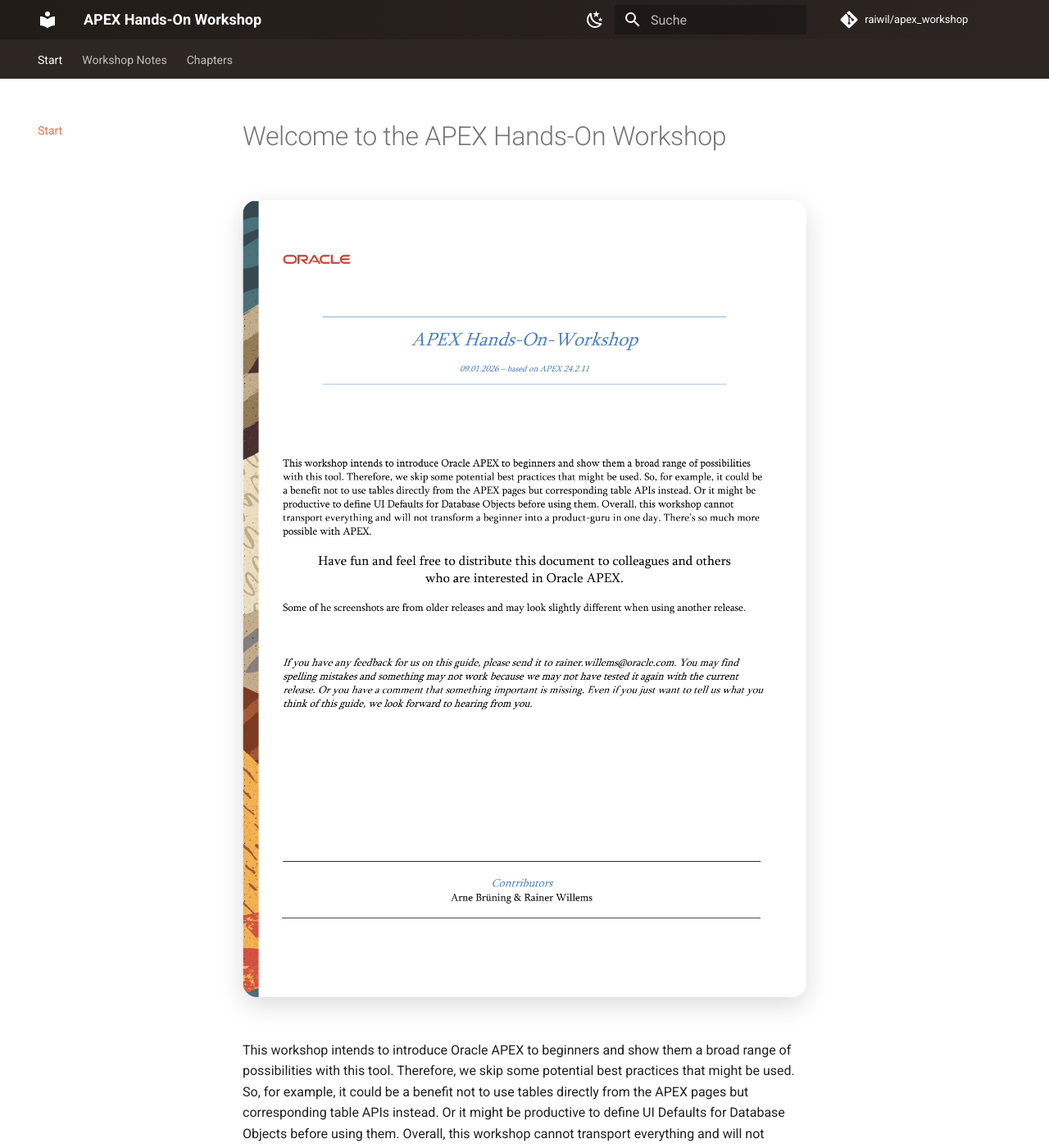
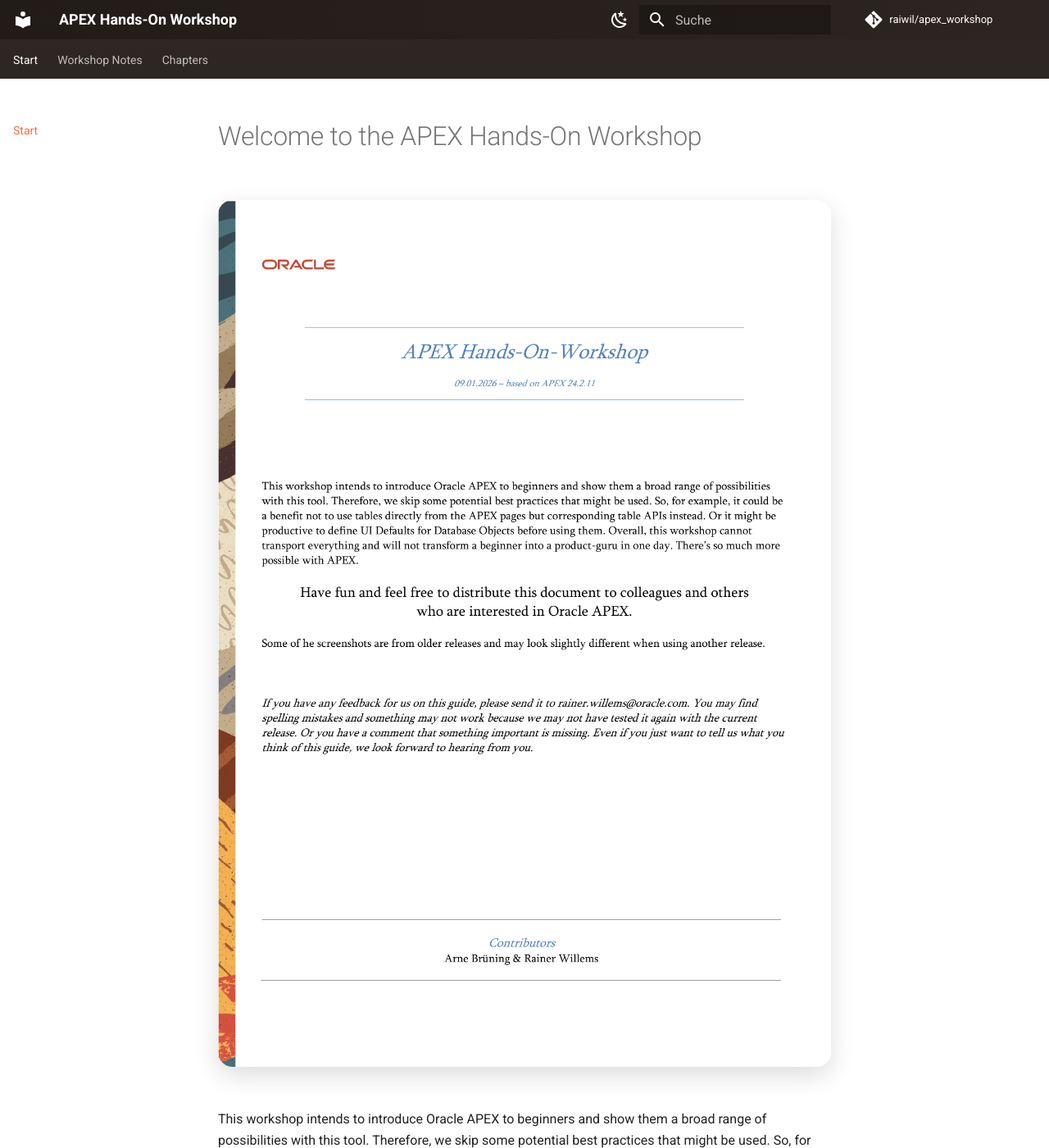
Before and after one commit to raiwil/apex_workshop, an MkDocs documentation site: the page built from docs/index.md, in a window 1280 px wide and 1400 px high. Shown: the whole window at 82% size. Built offline with MkDocs 1.6.1 and Material for MkDocs 9.7.7, drawn with Linux system fonts in a browser that asks for light colours; comment, search, counter and statistics services are not loaded.

Commit message:
Modify CSS for content layout and sidebar visibility
Updated CSS styles to adjust content width and hide sidebar.

```diff
--- a/docs/stylesheets/extra.css
+++ b/docs/stylesheets/extra.css
@@ -48,3 +48,25 @@
 .md-content {
   max-width: 1000px;
 }
+
+
+/* Rechte Inhaltsübersicht ausblenden */
+.md-sidebar--secondary {
+  display: none;
+}
+
+/* Contentbereich breiter machen */
+.md-grid {
+  max-width: 1600px; /* Standard ist ca. 1220px */
+}
+
+/* Hauptinhalt breiter */
+.md-content {
+  max-width: none;
+}
+
+/* Verfügbaren Platz nutzen */
+.md-content__inner {
+  max-width: 1400px;
+  margin: 0 auto;
+}
```
